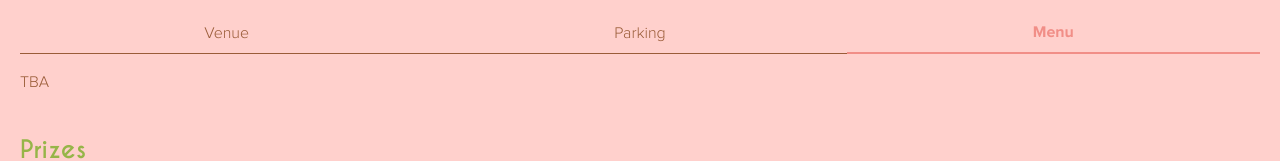
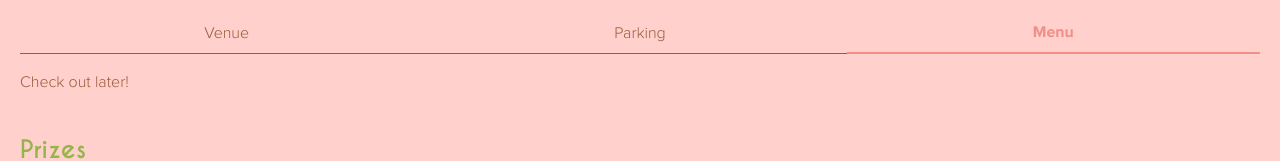
Before and after one commit to pearlhacks/2025website, a Next.js app: page /live in a window 1280 px wide. Both pictures are taken after a click on the button "Menu". Shown: the part 820-981 px from the top of the page. Built offline with nearby package versions, Linux system fonts and the light colour scheme; no server answers.

Commit message:
add placeholder content

```diff
--- a/src/components/Live/Tab.tsx
+++ b/src/components/Live/Tab.tsx
@@ -96,7 +96,7 @@ const Tab = () => {
             </div>
           </div>
         )}
-        {activeTab === "Menu" && <div className="text-brown">TBA</div>}
+        {activeTab === "Menu" && <div className="text-brown">Check out later!</div>}
       </div>
     </div>
   );
```
